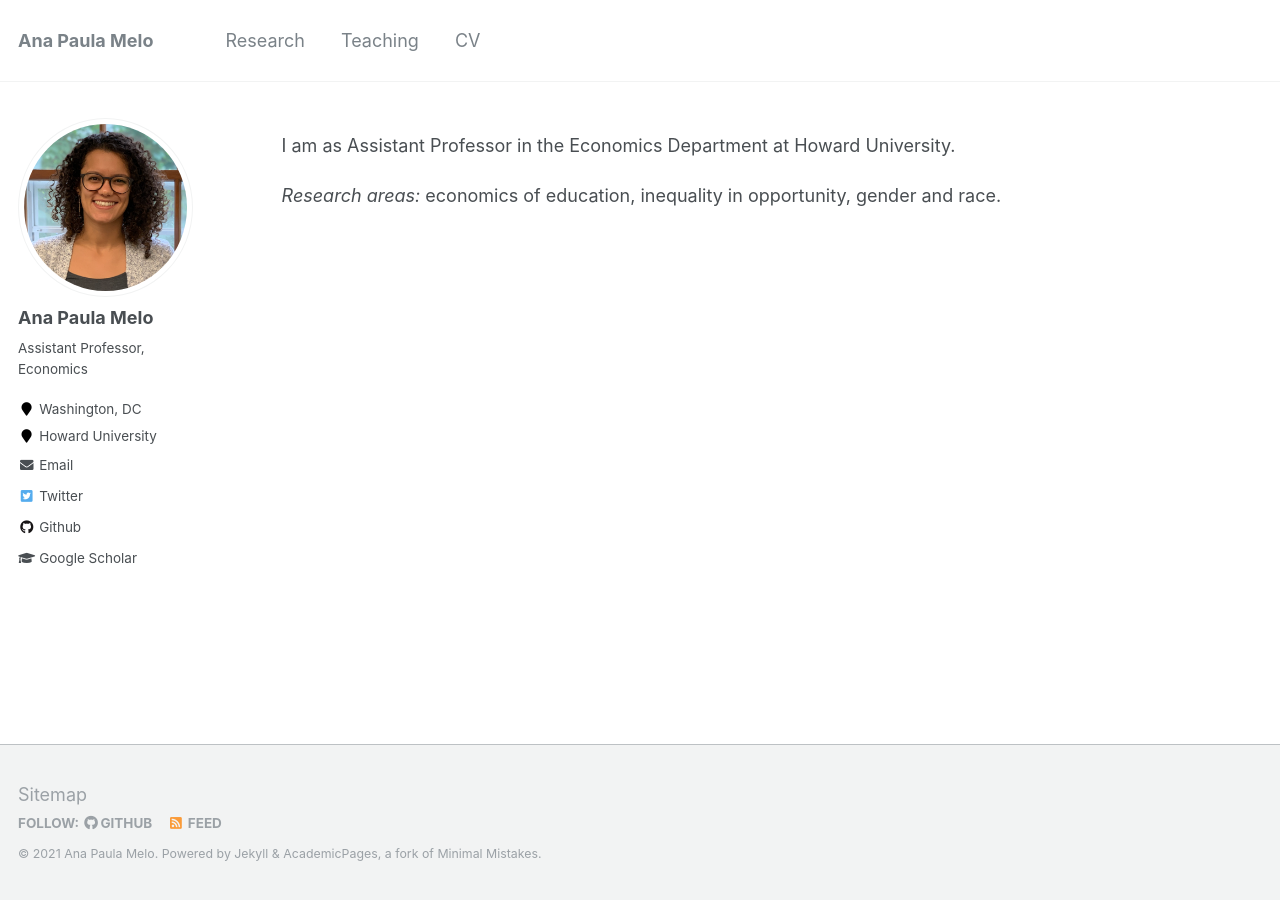
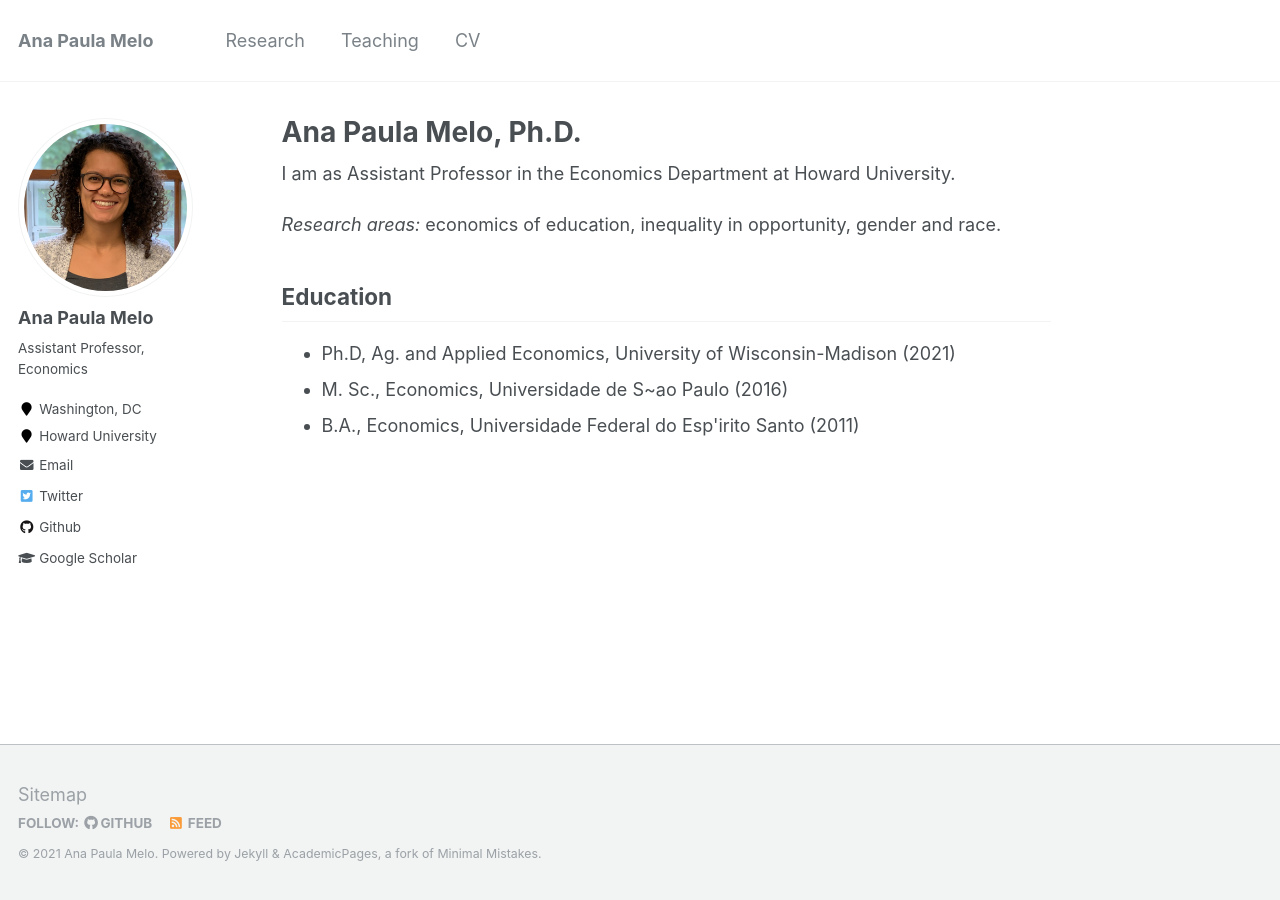
Before and after one commit to anapmelo/anapmelo.github.io, a Jekyll site: the page built from _pages/about.md, in a window 1280 px wide. Built offline with Jekyll 4.4.1, drawn with Linux system fonts in a browser that asks for light colours.

Commit message:
Update about.md

```diff
--- a/_pages/about.md
+++ b/_pages/about.md
@@ -1,6 +1,6 @@
 ---
 permalink: /
-title: ""
+title: "Ana Paula Melo, Ph.D."
 excerpt: "About me"
 author_profile: true
 redirect_from:
@@ -11,3 +11,8 @@ redirect_from:
 I am as Assistant Professor in the Economics Department at Howard University.
 
 <em> Research areas:</em> economics of education, inequality in opportunity, gender and race.
+
+<h2>Education</h2>
+* Ph.D, Ag. and Applied Economics, University of Wisconsin-Madison (2021)
+* M. Sc., Economics, Universidade de S\~ao Paulo (2016)
+* B.A., Economics, Universidade Federal do Esp\'irito Santo (2011)
```
